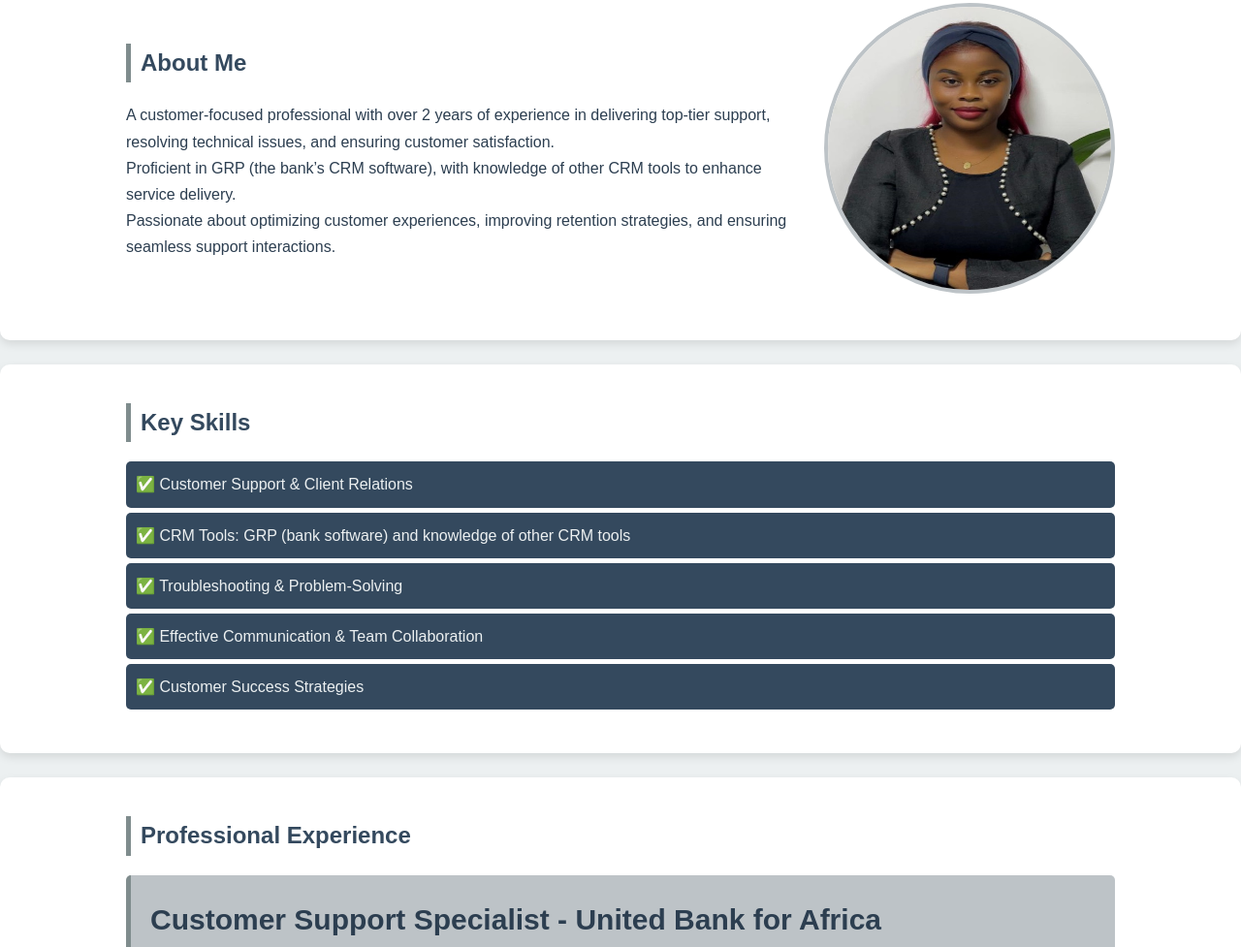
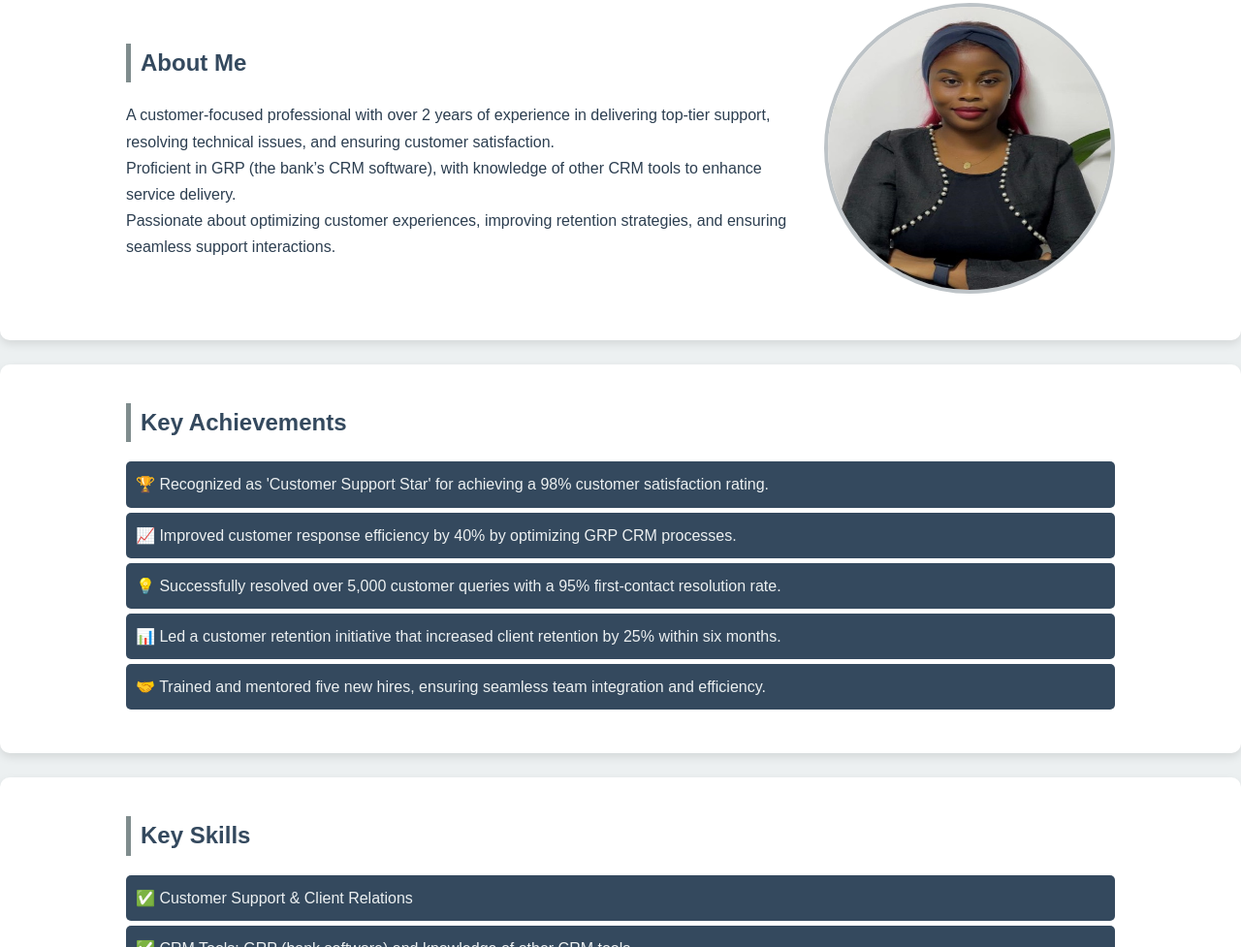
Before and after one commit to Idowusola724/my-customer-service-portfolio, a plain HTML site: page index.html in a window 1280 px wide. Shown: the part 287-1264 px from the top of the page at 97% size. Drawn offline with Linux system fonts and the light colour scheme.

Commit message:
increased my font size and added achievement

```diff
--- a/index.html
+++ b/index.html
@@ -33,6 +33,20 @@
         </div>
     </section>
 
+    <!-- Achievements Section -->
+    <section class="achievements">
+        <div class="container">
+            <h2>Key Achievements</h2>
+            <ul>
+                <li>🏆 Recognized as 'Customer Support Star' for achieving a 98% customer satisfaction rating.</li>
+                <li>📈 Improved customer response efficiency by 40% by optimizing GRP CRM processes.</li>
+                <li>💡 Successfully resolved over 5,000 customer queries with a 95% first-contact resolution rate.</li>
+                <li>📊 Led a customer retention initiative that increased client retention by 25% within six months.</li>
+                <li>🤝 Trained and mentored five new hires, ensuring seamless team integration and efficiency.</li>
+            </ul>
+        </div>
+    </section>
+
     <!-- Skills Section -->
     <section class="skills">
         <div class="container">
@@ -51,8 +65,6 @@
     <section class="experience">
         <div class="container">
             <h2>Professional Experience</h2>
-
-
             <div class="job">
                 <h3>Customer Support Specialist - United Bank for Africa</h3>
                 <p><em>11/2022 - 02/2025</em></p>
@@ -89,7 +101,6 @@
                     <li>Promoted brand loyalty through personalized recommendations.</li>
                 </ul>
             </div>
-
         </div>
     </section>
 
```
